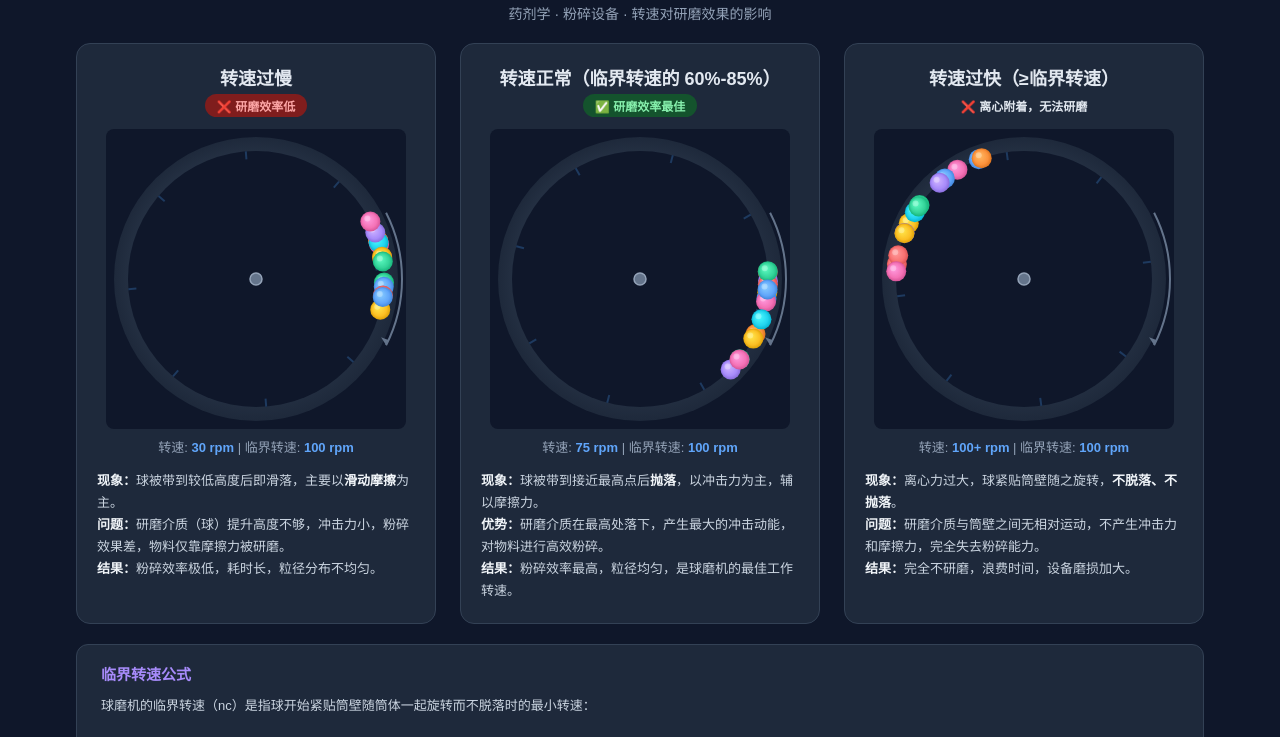
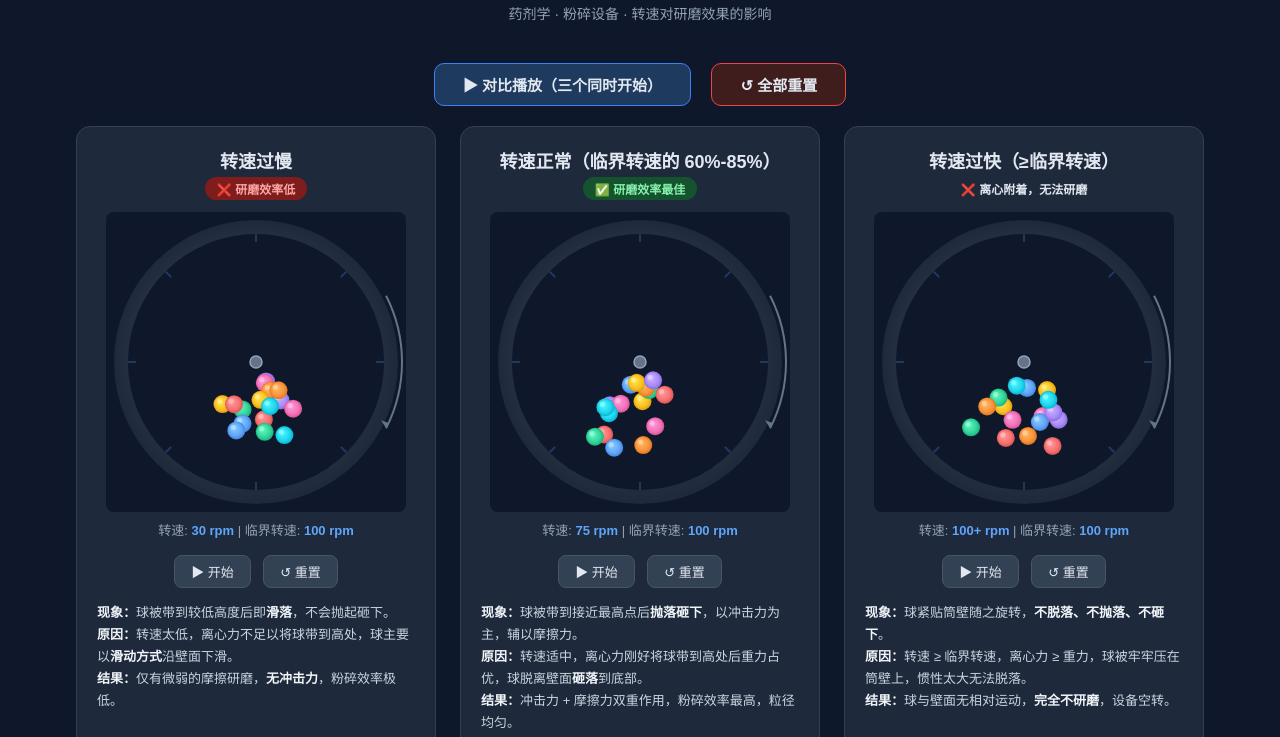
Before and after one commit to zhanglei1371/work, a plain HTML site: page public/ball_mill.html in a window 1280 px wide. Shown: the part 63-800 px from the top of the page. Drawn offline with Linux system fonts and the light colour scheme.

Commit message:
update ball_mill.html - 添加开始/对比按钮，修正物理动画逻辑

```diff
--- a/public/ball_mill.html
+++ b/public/ball_mill.html
@@ -100,9 +100,6 @@
     color: #f0abfc;
     font-size: 13px;
   }
-  .highlight-red { color: #fca5a5; font-weight: bold; }
-  .highlight-green { color: #86efac; font-weight: bold; }
-  .highlight-yellow { color: #fde047; font-weight: bold; }
   .controls {
     margin-top: 16px;
     text-align: center;
@@ -120,6 +117,27 @@
   }
   .controls button:hover { background: #475569; border-color: #64748b; }
   .controls button.active { background: #3b82f6; border-color: #60a5fa; }
+  .global-controls {
+    margin: 20px 0;
+    text-align: center;
+  }
+  .global-controls button {
+    padding: 10px 28px;
+    margin: 0 8px;
+    border: 1px solid #475569;
+    border-radius: 10px;
+    background: #334155;
+    color: #e2e8f0;
+    cursor: pointer;
+    font-size: 15px;
+    font-weight: bold;
+    transition: all 0.2s;
+  }
+  .global-controls button:hover { background: #475569; border-color: #64748b; }
+  .global-controls button.start-all { background: #1e3a5f; border-color: #3b82f6; }
+  .global-controls button.start-all:hover { background: #2563eb; }
+  .global-controls button.reset-all { background: #3f1d1d; border-color: #ef4444; }
+  .global-controls button.reset-all:hover { background: #dc2626; }
   .speed-label {
     text-align: center;
     margin-top: 8px;
@@ -139,6 +157,11 @@
 <h1>球磨机转速演示</h1>
 <p class="subtitle">药剂学 · 粉碎设备 · 转速对研磨效果的影响</p>
 
+<div class="global-controls">
+  <button class="start-all" onclick="startAll()">▶ 对比播放（三个同时开始）</button>
+  <button class="reset-all" onclick="resetAll()">↺ 全部重置</button>
+</div>
+
 <div class="container">
 
   <!-- 转速过慢 -->
@@ -149,10 +172,14 @@
     </div>
     <canvas id="canvas-slow" width="300" height="300"></canvas>
     <div class="speed-label">转速: <span>30 rpm</span> | 临界转速: <span>100 rpm</span></div>
+    <div class="controls">
+      <button id="btn-slow" onclick="toggleMill('slow')">▶ 开始</button>
+      <button onclick="resetMill('slow')">↺ 重置</button>
+    </div>
     <div class="mill-desc">
-      <strong>现象：</strong>球被带到较低高度后即滑落，主要以<strong>滑动摩擦</strong>为主。<br>
-      <strong>问题：</strong>研磨介质（球）提升高度不够，冲击力小，粉碎效果差，物料仅靠摩擦力被研磨。<br>
-      <strong>结果：</strong>粉碎效率极低，耗时长，粒径分布不均匀。
+      <strong>现象：</strong>球被带到较低高度后即<strong>滑落</strong>，不会抛起砸下。<br>
+      <strong>原因：</strong>转速太低，离心力不足以将球带到高处，球主要以<strong>滑动方式</strong>沿壁面下滑。<br>
+      <strong>结果：</strong>仅有微弱的摩擦研磨，<strong>无冲击力</strong>，粉碎效率极低。
     </div>
   </div>
 
@@ -164,10 +191,14 @@
     </div>
     <canvas id="canvas-normal" width="300" height="300"></canvas>
     <div class="speed-label">转速: <span>75 rpm</span> | 临界转速: <span>100 rpm</span></div>
+    <div class="controls">
+      <button id="btn-normal" onclick="toggleMill('normal')">▶ 开始</button>
+      <button onclick="resetMill('normal')">↺ 重置</button>
+    </div>
     <div class="mill-desc">
-      <strong>现象：</strong>球被带到接近最高点后<strong>抛落</strong>，以冲击力为主，辅以摩擦力。<br>
-      <strong>优势：</strong>研磨介质在最高处落下，产生最大的冲击动能，对物料进行高效粉碎。<br>
-      <strong>结果：</strong>粉碎效率最高，粒径均匀，是球磨机的最佳工作转速。
+      <strong>现象：</strong>球被带到接近最高点后<strong>抛落砸下</strong>，以冲击力为主，辅以摩擦力。<br>
+      <strong>原因：</strong>转速适中，离心力刚好将球带到高处后重力占优，球脱离壁面<strong>砸落</strong>到底部。<br>
+      <strong>结果：</strong>冲击力 + 摩擦力双重作用，粉碎效率最高，粒径均匀。
     </div>
   </div>
 
@@ -179,10 +210,14 @@
     </div>
     <canvas id="canvas-fast" width="300" height="300"></canvas>
     <div class="speed-label">转速: <span>100+ rpm</span> | 临界转速: <span>100 rpm</span></div>
+    <div class="controls">
+      <button id="btn-fast" onclick="toggleMill('fast')">▶ 开始</button>
+      <button onclick="resetMill('fast')">↺ 重置</button>
+    </div>
     <div class="mill-desc">
-      <strong>现象：</strong>离心力过大，球紧贴筒壁随之旋转，<strong>不脱落、不抛落</strong>。<br>
-      <strong>问题：</strong>研磨介质与筒壁之间无相对运动，不产生冲击力和摩擦力，完全失去粉碎能力。<br>
-      <strong>结果：</strong>完全不研磨，浪费时间，设备磨损加大。
+      <strong>现象：</strong>球紧贴筒壁随之旋转，<strong>不脱落、不抛落、不砸下</strong>。<br>
+      <strong>原因：</strong>转速 ≥ 临界转速，离心力 ≥ 重力，球被牢牢压在筒壁上，惯性太大无法脱落。<br>
+      <strong>结果：</strong>球与壁面无相对运动，<strong>完全不研磨</strong>，设备空转。
     </div>
   </div>
 
@@ -194,7 +229,7 @@
     球磨机的临界转速（nc）是指球开始紧贴筒壁随筒体一起旋转而不脱落时的最小转速：<br><br>
     <code>nc = 42.3 / √D</code>  （rpm，转/分钟）<br><br>
     其中 <code>D</code> 为球磨机筒体直径（米）。<br>
-    实际工作转速通常取临界转速的 <strong>60%-85%</strong>，以保证研磨介质在接近最高点处抛落，获得最佳冲击粉碎效果。
+    实际工作转速通常取临界转速的 <strong>60%-85%</strong>，以保证研磨介质在接近最高点处抛落砸下，获得最佳冲击粉碎效果。
   </p>
 </div>
 
@@ -209,20 +244,23 @@ class BallMill {
     this.ctx = this.canvas.getContext('2d');
     this.config = config;
     this.angle = 0;
+    this.running = false;
     this.balls = [];
     this.initBalls();
+    this.draw(); // 初始绘制一帧
   }
 
   initBalls() {
     const cx = this.canvas.width / 2;
     const cy = this.canvas.height / 2;
     const r = this.canvas.width / 2 - 22;
-    const ballRadius = 10;
-    const count = 14;
+    const ballRadius = 9;
+    const count = 16;
+    this.balls = [];
     // 初始时球堆积在底部
     for (let i = 0; i < count; i++) {
-      const angle = Math.PI * 0.5 + (Math.random() - 0.5) * 1.2;
-      const dist = r * (0.2 + Math.random() * 0.5);
+      const angle = Math.PI * 0.5 + (Math.random() - 0.5) * 1.4;
+      const dist = r * (0.15 + Math.random() * 0.55);
       this.balls.push({
         x: cx + Math.cos(angle) * dist,
         y: cy + Math.sin(angle) * dist,
@@ -235,51 +273,65 @@ class BallMill {
     }
   }
 
+  start() {
+    this.running = true;
+  }
+
+  stop() {
+    this.running = false;
+  }
+
+  reset() {
+    this.running = false;
+    this.angle = 0;
+    this.initBalls();
+    this.draw();
+  }
+
   update() {
+    if (!this.running) return;
+
     const cx = this.canvas.width / 2;
     const cy = this.canvas.height / 2;
     const r = this.canvas.width / 2 - 22;
-    const gravity = 0.3;
-    const omega = this.config.omega; // 角速度
-    const mode = this.config.mode;    // 'slow' | 'normal' | 'fast'
-    const damping = 0.98;
+    const gravity = 0.35;
+    const omega = this.config.omega;
+    const mode = this.config.mode;
 
     for (let ball of this.balls) {
-      if (mode === 'fast') {
-        // 离心模式：球紧贴筒壁旋转
-        const dx = ball.x - cx;
-        const dy = ball.y - cy;
-        let ballAngle = Math.atan2(dy, dx);
-        ballAngle += omega;
-        ball.x = cx + Math.cos(ballAngle) * r;
-        ball.y = cy + Math.sin(ballAngle) * r;
-      } else if (mode === 'normal') {
-        // 正常模式：球被带到高处后抛落
       const dx = ball.x - cx;
       const dy = ball.y - cy;
       const dist = Math.sqrt(dx * dx + dy * dy);
 
-        if (dist >= r - ball.radius - 1 && ball.onWall) {
+      if (ball.onWall) {
         // 附壁阶段：随筒壁旋转
         let ballAngle = Math.atan2(dy, dx);
         ballAngle += omega;
         ball.x = cx + Math.cos(ballAngle) * r;
         ball.y = cy + Math.sin(ballAngle) * r;
 
-          // 到达接近顶部时脱落抛落（约 70-85% 最高点位置）
-          const releaseAngle = ballAngle % (Math.PI * 2);
-          const normalizedAngle = releaseAngle < 0 ? releaseAngle + Math.PI * 2 : releaseAngle;
-          // 当球在第二象限上部时释放（角度约 1.3π - 1.8π）
-          if (normalizedAngle > Math.PI * 1.35 && normalizedAngle < Math.PI * 1.85) {
+        // 判断是否脱落
+        const normalizedAngle = ((ballAngle % (Math.PI * 2)) + Math.PI * 2) % (Math.PI * 2);
+
+        if (mode === 'slow') {
+          // 慢速：在较低位置就滑落（约 0.3π - 0.8π，即下半区）
+          if (normalizedAngle > Math.PI * 0.35 && normalizedAngle < Math.PI * 0.8) {
             ball.onWall = false;
+            ball.vx = -Math.sin(ballAngle) * omega * r * 0.4;
+            ball.vy = Math.cos(ballAngle) * omega * r * 0.4;
+          }
+        } else if (mode === 'normal') {
+          // 正常：在接近最高点处抛落（约 1.3π - 1.85π，即上半区上部）
+          if (normalizedAngle > Math.PI * 1.3 && normalizedAngle < Math.PI * 1.9) {
+            ball.onWall = false;
+            // 抛落时保留切向速度
             ball.vx = -Math.sin(ballAngle) * omega * r;
             ball.vy = Math.cos(ballAngle) * omega * r;
-            // 给一点向外的初速度
-            ball.vx += Math.cos(ballAngle) * 1.5;
-            ball.vy += Math.sin(ballAngle) * 1.5;
           }
+        }
+        // fast 模式：永不脱落
       } else {
-          // 抛落阶段：自由落体
+        // 自由飞行阶段：抛落或滑落
         ball.vy += gravity;
         ball.x += ball.vx;
         ball.y += ball.vy;
@@ -295,44 +347,6 @@ class BallMill {
           ball.onWall = true;
           ball.vx = 0;
           ball.vy = 0;
-          }
-        }
-      } else if (mode === 'slow') {
-        // 慢速模式：球在底部滑动、翻滚
-        const dx = ball.x - cx;
-        const dy = ball.y - cy;
-        const dist = Math.sqrt(dx * dx + dy * dy);
-
-        if (dist >= r - ball.radius - 1 && ball.onWall) {
-          // 附壁但很快滑落
-          let ballAngle = Math.atan2(dy, dx);
-          ballAngle += omega;
-          ball.x = cx + Math.cos(ballAngle) * r;
-          ball.y = cy + Math.sin(ballAngle) * r;
-
-          // 在较低位置就滑落（角度约 0.3π - 0.8π）
-          const releaseAngle = ballAngle % (Math.PI * 2);
-          const normalizedAngle = releaseAngle < 0 ? releaseAngle + Math.PI * 2 : releaseAngle;
-          if (normalizedAngle > Math.PI * 0.35 && normalizedAngle < Math.PI * 0.85) {
-            ball.onWall = false;
-            ball.vx = -Math.sin(ballAngle) * omega * r * 0.5;
-            ball.vy = Math.cos(ballAngle) * omega * r * 0.5;
-          }
-        } else {
-          ball.vy += gravity;
-          ball.x += ball.vx;
-          ball.y += ball.vy;
-
-          const newDx = ball.x - cx;
-          const newDy = ball.y - cy;
-          const newDist = Math.sqrt(newDx * newDx + newDy * newDy);
-          if (newDist >= r - ball.radius) {
-            ball.x = cx + (newDx / newDist) * (r - ball.radius);
-            ball.y = cy + (newDy / newDist) * (r - ball.radius);
-            ball.onWall = true;
-            ball.vx = 0;
-            ball.vy = 0;
-          }
         }
       }
     }
@@ -366,7 +380,7 @@ class BallMill {
     ctx.arc(cx, cy, r, 0, Math.PI * 2);
     ctx.fill();
 
-    // 筒体内壁纹路（旋转标记）
+    // 筒壁纹路（旋转标记，显示筒体在转）
     ctx.strokeStyle = '#1e3a5f';
     ctx.lineWidth = 2;
     for (let i = 0; i < 8; i++) {
@@ -392,7 +406,6 @@ class BallMill {
     const ballColors = ['#f87171', '#fbbf24', '#34d399', '#60a5fa', '#a78bfa', '#f472b6', '#fb923c', '#22d3ee'];
     for (let ball of this.balls) {
       const color = ballColors[ball.colorIdx % ballColors.length];
-      // 球体渐变
       const ballGrad = ctx.createRadialGradient(
         ball.x - 3, ball.y - 3, 1,
         ball.x, ball.y, ball.radius
@@ -417,7 +430,6 @@ class BallMill {
     ctx.beginPath();
     ctx.arc(cx, cy, r + 18, -Math.PI * 0.15, Math.PI * 0.15);
     ctx.stroke();
-    // 箭头尖
     const arrowAngle = Math.PI * 0.15;
     const arrowX = cx + Math.cos(arrowAngle) * (r + 18);
     const arrowY = cy + Math.sin(arrowAngle) * (r + 18);
@@ -432,10 +444,9 @@ class BallMill {
 
   lightenColor(hex, amount) {
     const num = parseInt(hex.slice(1), 16);
-    let r = (num >> 16) + amount;
-    let g = ((num >> 8) & 0x00FF) + amount;
-    let b = (num & 0x0000FF) + amount;
-    r = Math.min(255, r); g = Math.min(255, g); b = Math.min(255, b);
+    let r = Math.min(255, (num >> 16) + amount);
+    let g = Math.min(255, ((num >> 8) & 0x00FF) + amount);
+    let b = Math.min(255, (num & 0x0000FF) + amount);
     return `rgb(${r},${g},${b})`;
   }
 
@@ -449,18 +460,62 @@ class BallMill {
 }
 
 // 创建三个球磨机实例
-const millSlow = new BallMill('canvas-slow', { mode: 'slow', omega: 0.018 });
-const millNormal = new BallMill('canvas-normal', { mode: 'normal', omega: 0.04 });
-const millFast = new BallMill('canvas-fast', { mode: 'fast', omega: 0.07 });
+const mills = {
+  slow: new BallMill('canvas-slow', { mode: 'slow', omega: 0.016 }),
+  normal: new BallMill('canvas-normal', { mode: 'normal', omega: 0.04 }),
+  fast: new BallMill('canvas-fast', { mode: 'fast', omega: 0.07 }),
+};
+
+// 切换单个球磨机
+function toggleMill(name) {
+  const mill = mills[name];
+  const btn = document.getElementById('btn-' + name);
+  if (mill.running) {
+    mill.stop();
+    btn.textContent = '▶ 开始';
+    btn.classList.remove('active');
+  } else {
+    mill.start();
+    btn.textContent = '⏸ 暂停';
+    btn.classList.add('active');
+  }
+}
+
+// 重置单个
+function resetMill(name) {
+  const mill = mills[name];
+  mill.reset();
+  const btn = document.getElementById('btn-' + name);
+  btn.textContent = '▶ 开始';
+  btn.classList.remove('active');
+}
+
+// 对比播放：三个同时开始
+function startAll() {
+  for (const name of ['slow', 'normal', 'fast']) {
+    const mill = mills[name];
+    if (!mill.running) {
+      mill.start();
+      const btn = document.getElementById('btn-' + name);
+      btn.textContent = '⏸ 暂停';
+      btn.classList.add('active');
+    }
+  }
+}
+
+// 全部重置
+function resetAll() {
+  for (const name of ['slow', 'normal', 'fast']) {
+    resetMill(name);
+  }
+}
 
 // 动画循环
 function animate() {
-  millSlow.update();
-  millSlow.draw();
-  millNormal.update();
-  millNormal.draw();
-  millFast.update();
-  millFast.draw();
+  for (const name of ['slow', 'normal', 'fast']) {
+    mills[name].update();
+    mills[name].draw();
+  }
   requestAnimationFrame(animate);
 }
 animate();
```
Lines whose indentation alone changed are shown as unchanged.
